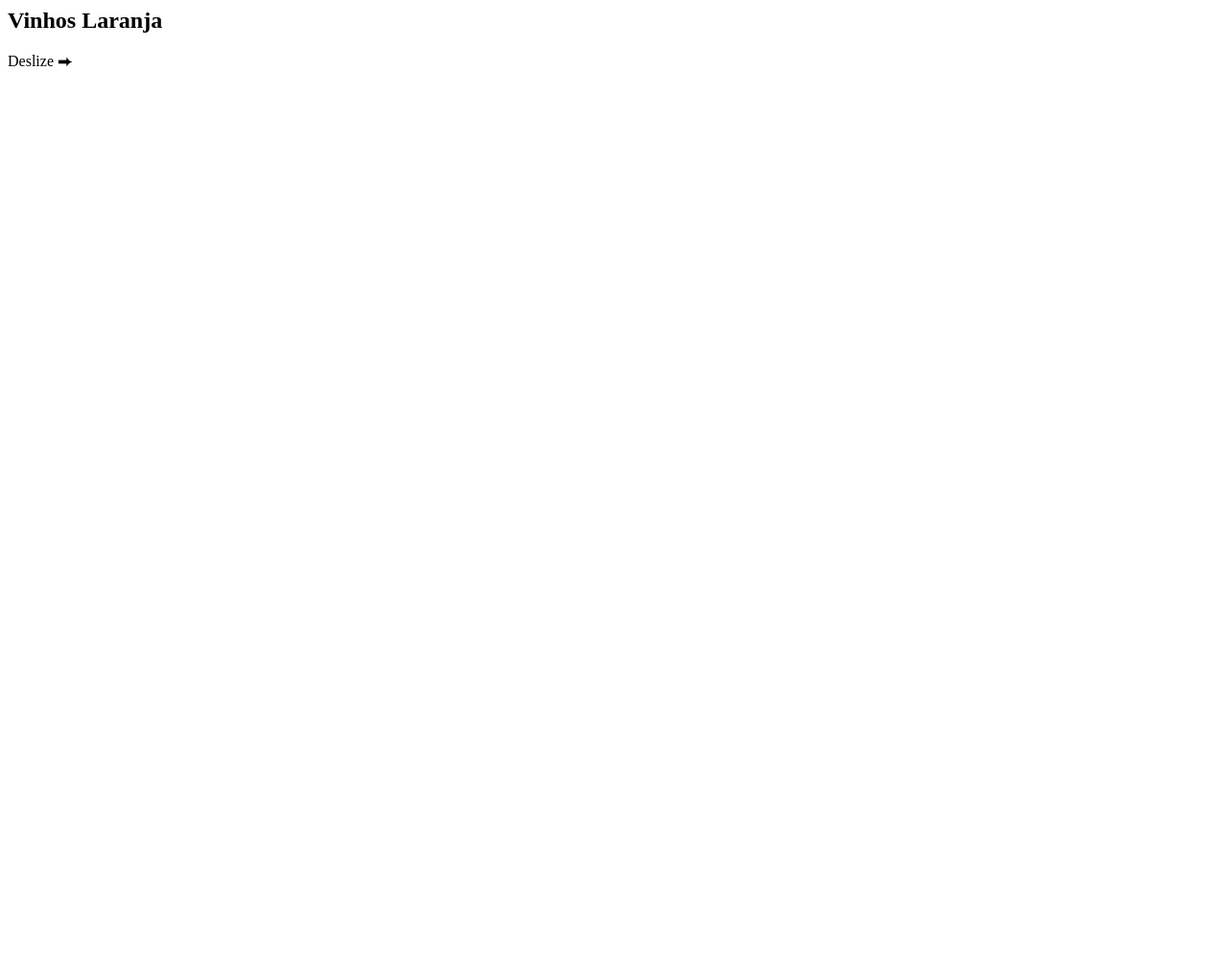
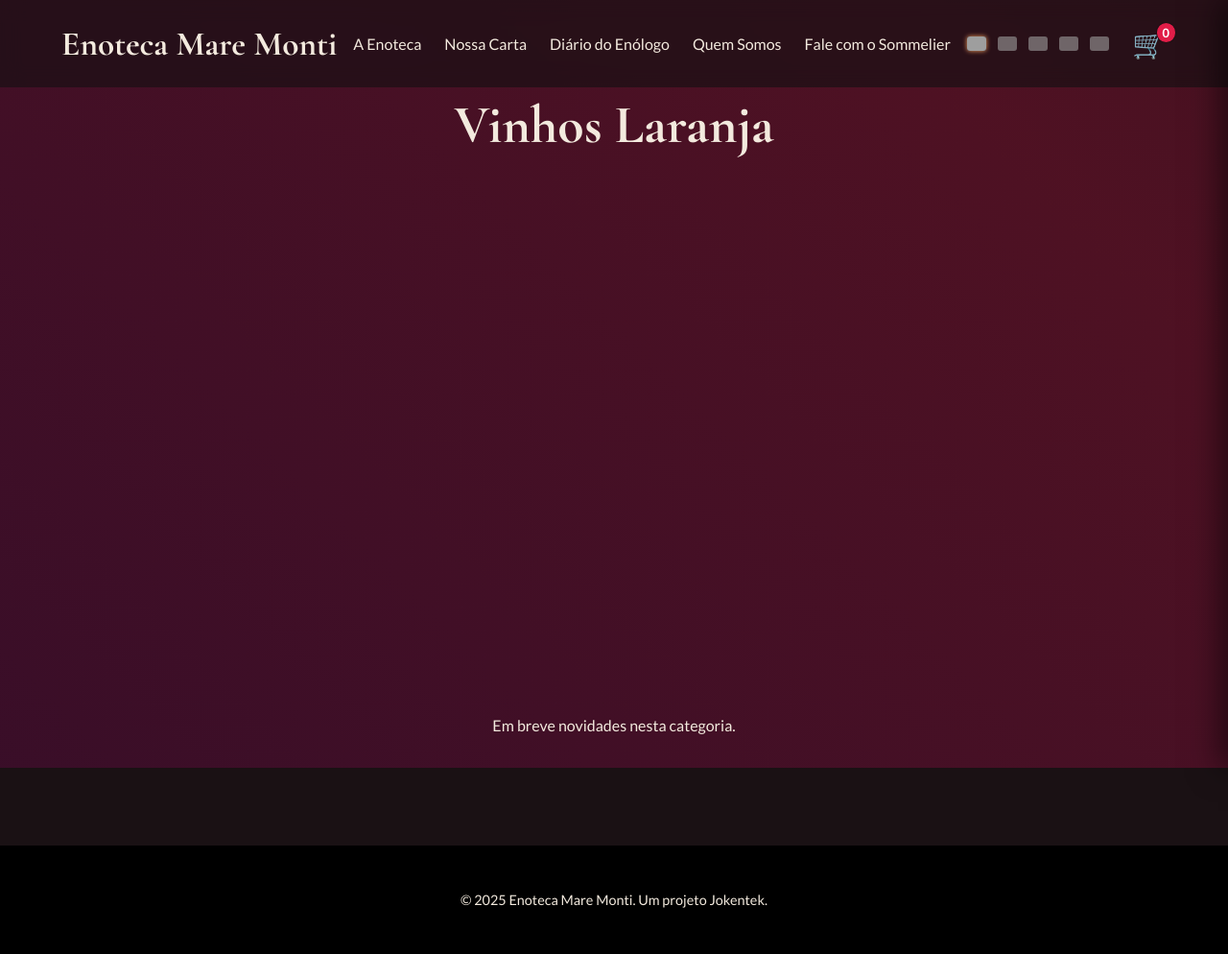
Before and after one commit to Jokentek-tecnologia/enoteca-site, a plain HTML site: page laranja.html in a window 1280 px wide. Shown: the whole page at 96% size. Before the commit the page ends 800 px from the top, so only its background shows below. Drawn offline with nearby package versions, Linux system fonts and the light colour scheme; grey boxes are pictures that could not be loaded.

Commit message:
Rewrite laranja.html with complete HTML structure

```diff
--- a/laranja.html
+++ b/laranja.html
@@ -1,15 +1,30 @@
-<main>
+<!DOCTYPE html>
+<html lang="pt-BR">
+<head>
+    <meta charset="UTF-8">
+    <meta name="viewport" content="width=device-width, initial-scale=1.0">
+    <title>Vinhos Laranja - Enoteca Mare Monti</title>
+    <link rel="stylesheet" href="style.css">
+    <script src="https://identity.netlify.com/v1/netlify-identity-widget.js"></script>
+    <link href="https://fonts.googleapis.com/css2?family=Cormorant+Garamond:wght@400;700&family=Lato:wght@300;400;700&display=swap" rel="stylesheet">
+</head>
+<body>
+    <div class="liquid-background"></div>
+    <header><nav class="navbar"><a href="index.html" class="logo">Enoteca Mare Monti</a><ul class="nav-links"><li><a href="index.html#inicio" data-key="navAnoteca">A Enoteca</a></li><li><a href="index.html#categorias-grid" data-key="navCarta">Nossa Carta</a></li><li><a href="index.html#blog" data-key="navBlog">Diário do Enólogo</a></li><li><a href="index.html#quemsomos" data-key="navQuemSomos">Quem Somos</a></li><li><a href="index.html#contato" data-key="navContato">Fale com o Sommelier</a></li></ul><div class="nav-icons"><div class="language-switcher"><img src="https://flagcdn.com/w20/br.png" data-lang="pt-br" class="active-lang"><img src="https://flagcdn.com/w20/pt.png" data-lang="pt-pt"><img src="https://flagcdn.com/w20/gb.png" data-lang="en"><img src="https://flagcdn.com/w20/it.png" data-lang="it"><img src="https://flagcdn.com/w20/es.png" data-lang="es"></div><div id="cart-icon">🛒<span id="cart-count">0</span></div></div></nav></header>
+    <main>
         <section class="section">
-            <h2 data-key="tintosTitle">Vinhos Laranja</h2>
-
+            <h2 data-key="laranjaTitle">Vinhos Laranja</h2>
             <div class="products-grid" id="grid-dinamica">
-
                 <div class="info-card hidden">
-                    <div class="info-slider">
-                        </div>
+                    <div class="info-slider"></div>
                     <div class="slider-hint">Deslize ⮕</div>
                 </div>
-
-                </div>
+            </div>
         </section>
     </main>
+    <footer><p data-key="footerText">&copy; 2025 Enoteca Mare Monti. Um projeto Jokentek.</p></footer>
+    <div id="cart-overlay"></div><div id="cart-sidebar"><div class="cart-header"><h3 data-key="cartTitle">Sua Cesta</h3><button id="close-cart">&times;</button></div><div id="cart-items"></div><div class="cart-footer"><div class="cart-total"><span data-key="cartTotal">Total:</span><span id="cart-total-price">R$ 0,00</span></div><button id="checkout-button" class="cta-button" data-key="cartCheckout">Finalizar Compra</button></div></div>
+    <div id="checkout-modal-overlay"></div><div id="checkout-modal"><div class="modal-header"><h3>Finalizar Pedido via WhatsApp</h3><button id="close-modal">&times;</button></div><form id="checkout-form"><p>Preencha para enviar ao WhatsApp.</p><input type="text" id="checkout-name" placeholder="Nome" required><input type="text" id="checkout-address" placeholder="Endereço" required><textarea id="checkout-obs" placeholder="Observações"></textarea><button type="submit" class="cta-button">Enviar Pedido</button></form></div>
+    <script src="script.js"></script>
+</body>
+</html>
```
